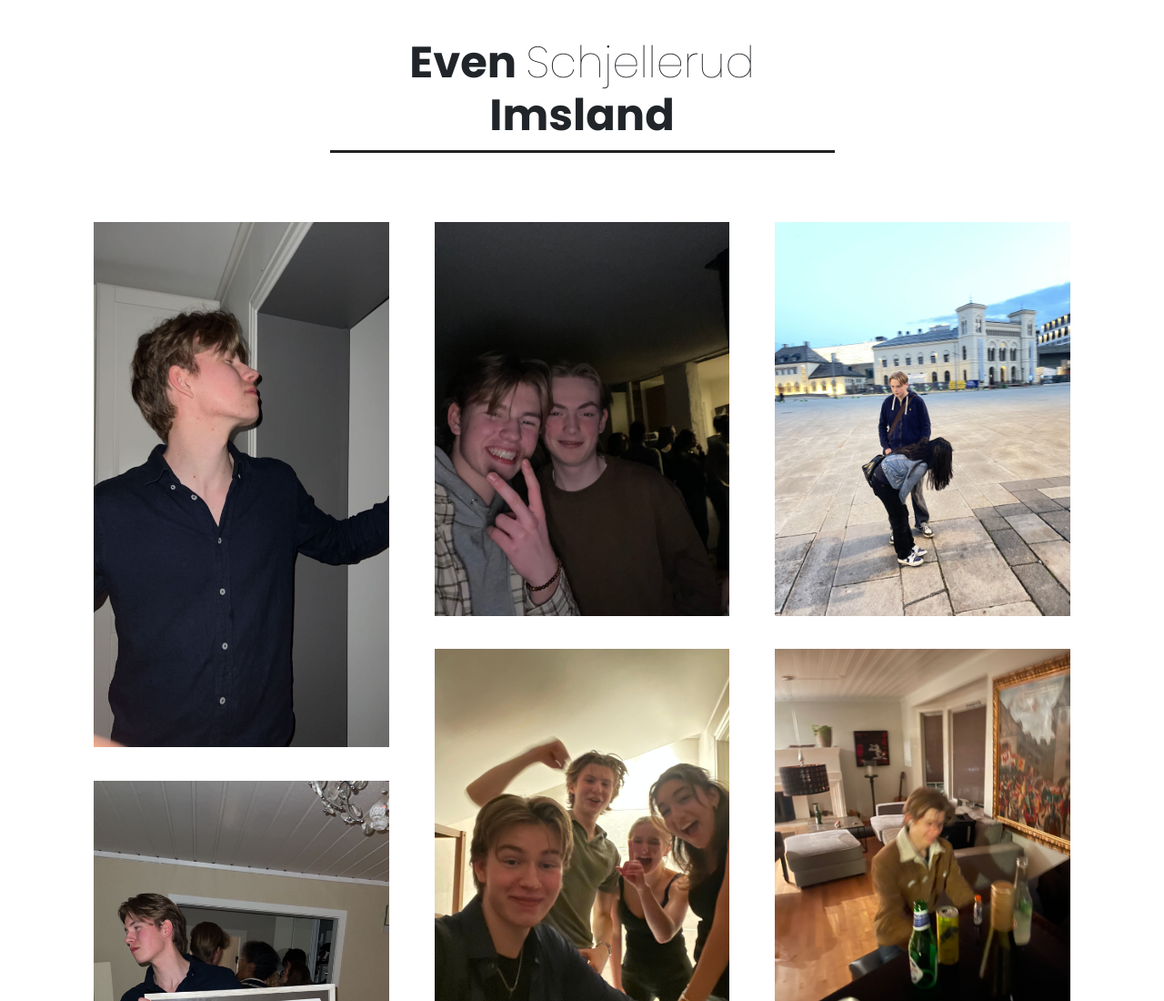
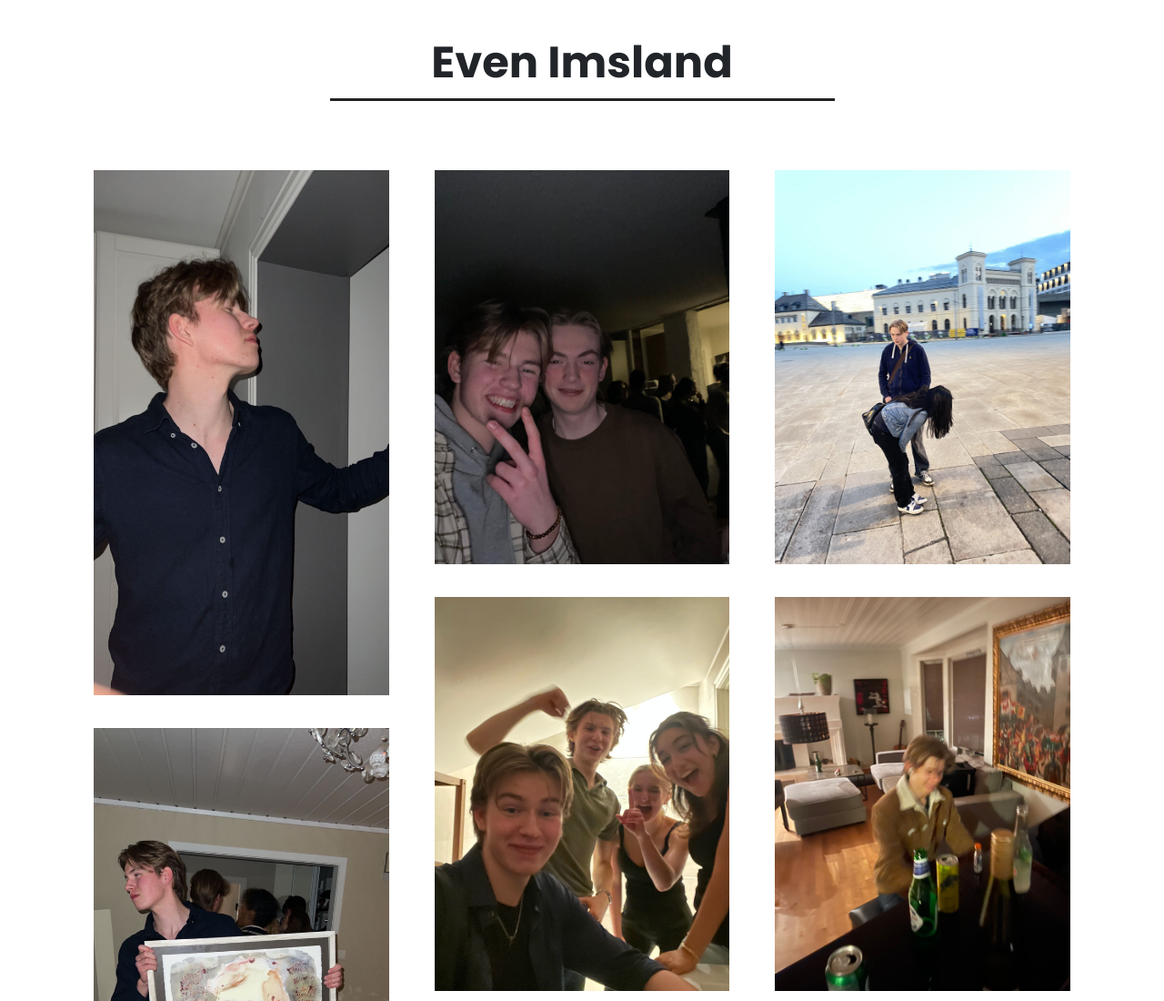
Before and after one commit to evenimsland/kunstgalleri, a plain HTML site: page index.html in a window 1280 px wide. Shown: the top 1100 px of the page at 91% size. Drawn offline with nearby package versions, Linux system fonts and the light colour scheme.

Commit message:
ta vekk schjellerud

```diff
--- a/index.html
+++ b/index.html
@@ -15,7 +15,7 @@
 <body>
   <div class="container">
     <div class="heading">
-      <h3>Even <span>Schjellerud</span> Imsland</h3>
+      <h3>Even Imsland</h3>
     </div>
     <div class="box" id="box">
       <!-- Images -->
```
